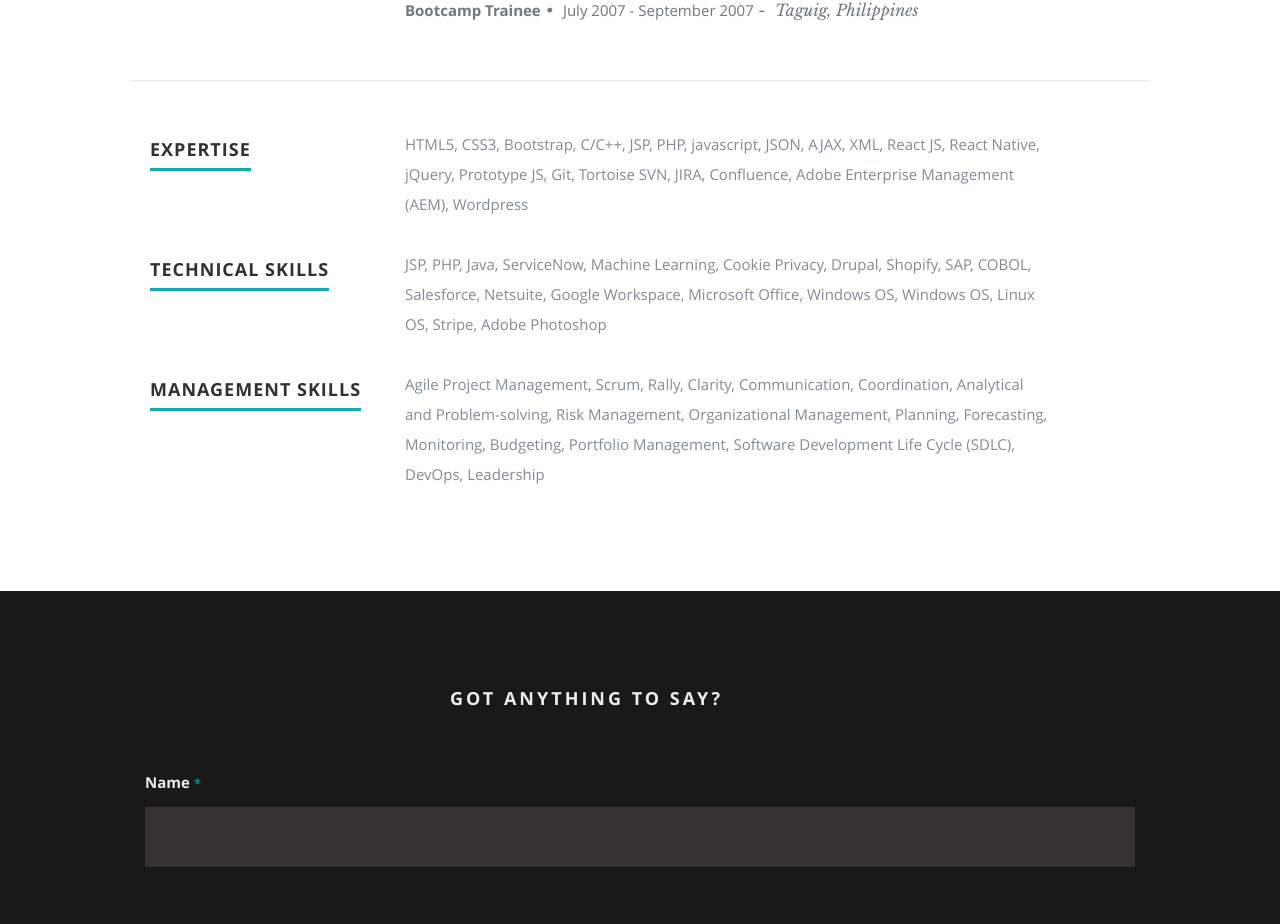
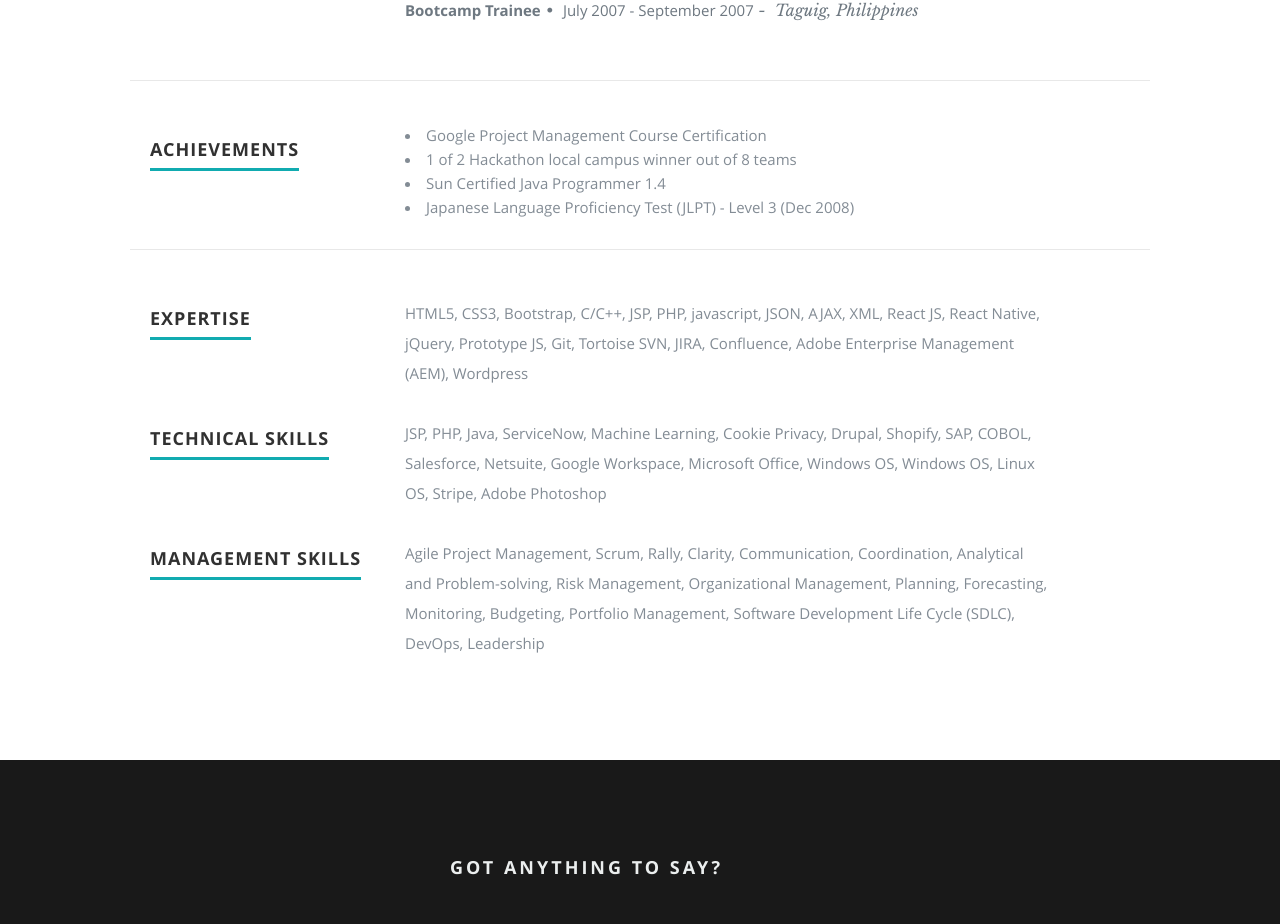
Before and after one commit to blueazulbughaw/gladcedeno, a React (Create React App) app: page / in a window 1280 px wide. Shown: the part 3276-4200 px from the top of the page. Built offline with nearby package versions, Linux system fonts and the light colour scheme.

Commit message:
Update Resume.js

```diff
--- a/src/Components/Resume.js
+++ b/src/Components/Resume.js
@@ -23,6 +23,11 @@
             <p className="info"><b>{business.title}</b><span>&bull;</span> <em className="date">{business.years}</em></p>
         </div>
       })
+
+      var certificates = this.props.data.certificates.map(function(certificates){
+         return <div key={certificates.title}><li>{certificates.title}</li>
+         </div>
+       })
 
       var techskills = this.props.data.techskills.skills.map(function(techskills){
         return <div key={techskills.name}><div>{techskills.name}</div><i class={techskills.className}></i></div>
@@ -79,6 +84,18 @@
           {work}
         </div>
     </div>
+
+    <div className="row work">
+
+<div className="three columns header-col">
+   <h1><span>Achievements</span></h1>
+</div>
+
+<div className="nine columns main-col">
+ {certificates}
+</div>
+</div>
+
     <div className="row skill">
 
 <div className="three columns header-col">
```
